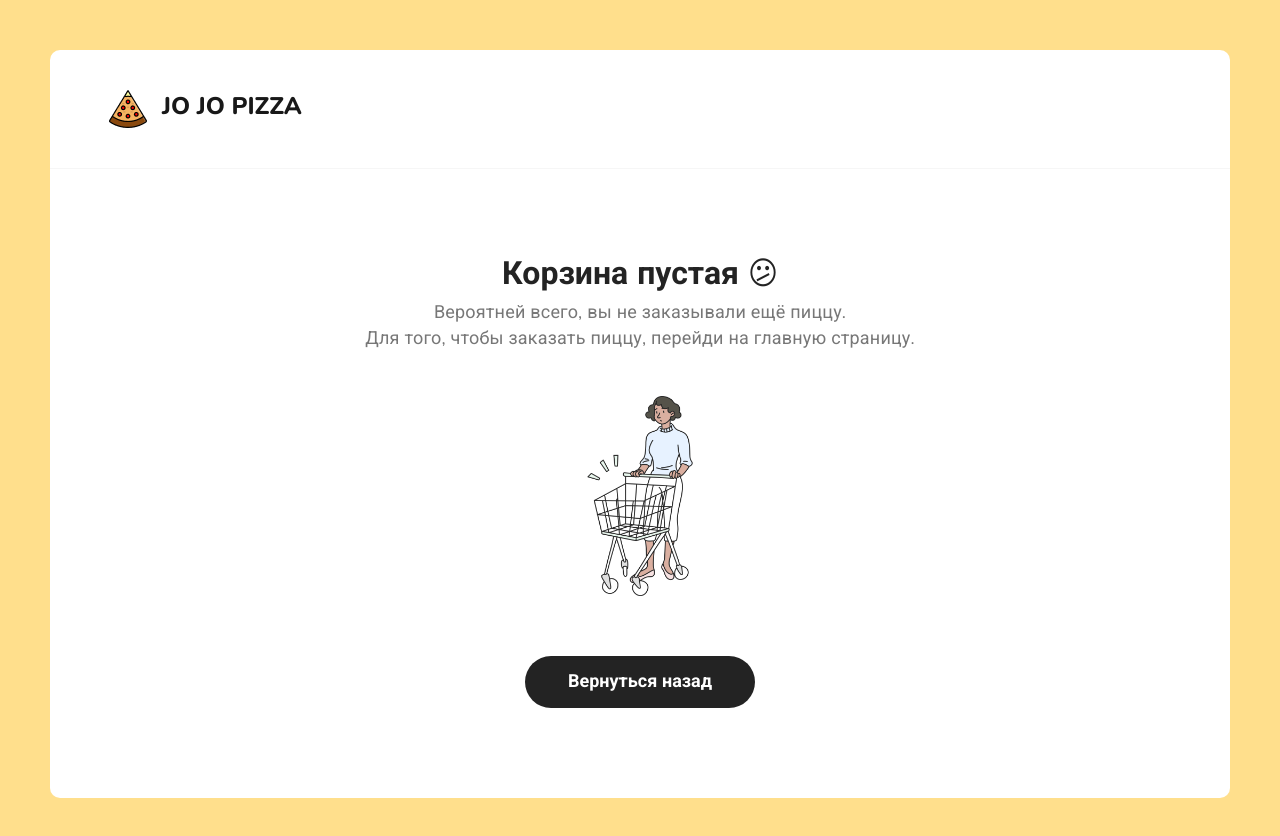
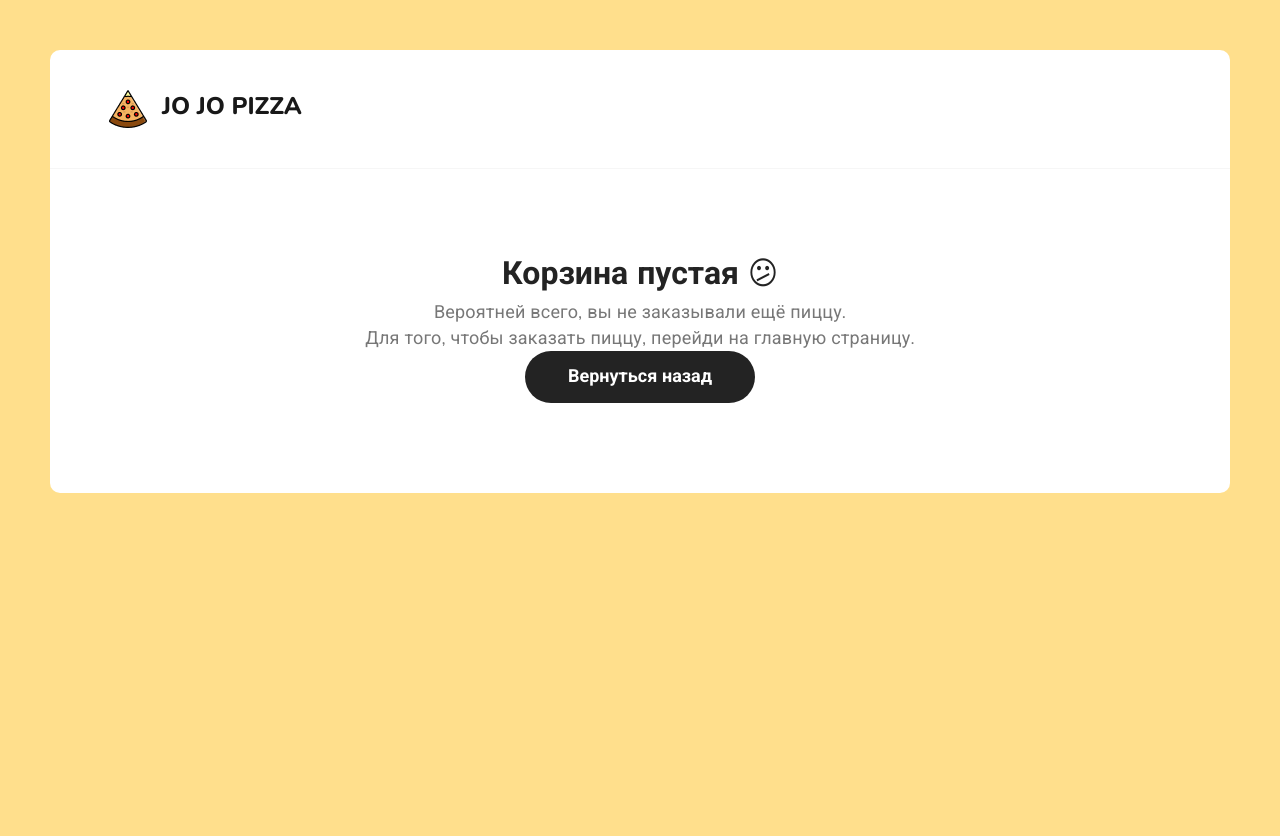
Before and after one commit to Denllar/Jo-Jo-Pizza, a React (Create React App) app: page /cart in a window 1280 px wide. Shown: the top 836 px of the page. After the commit the page ends 800 px from the top, so only its background shows below. Built offline with nearby package versions, Linux system fonts and the light colour scheme.

Commit message:
delete preload in html

```diff
--- a/src/components/CartEmpty.tsx
+++ b/src/components/CartEmpty.tsx
@@ -12,7 +12,6 @@ const CartEmpty: React.FC = () => {
                             Вероятней всего, вы не заказывали ещё пиццу.<br />
                             Для того, чтобы заказать пиццу, перейди на главную страницу.
                         </p>
-                        <img src="img/cartEmptyWoman.png" alt="Empty cart" />
                         <Link to={'/Jo-Jo-Pizza/'} className="button button--black">
                             <span>Вернуться назад</span>
                         </Link>
--- a/src/scss/app.scss
+++ b/src/scss/app.scss
@@ -467,6 +467,7 @@ body {
 
       p {
         font-size: 10px;
+        margin-bottom: 40px;
       }
 
       img{
```
